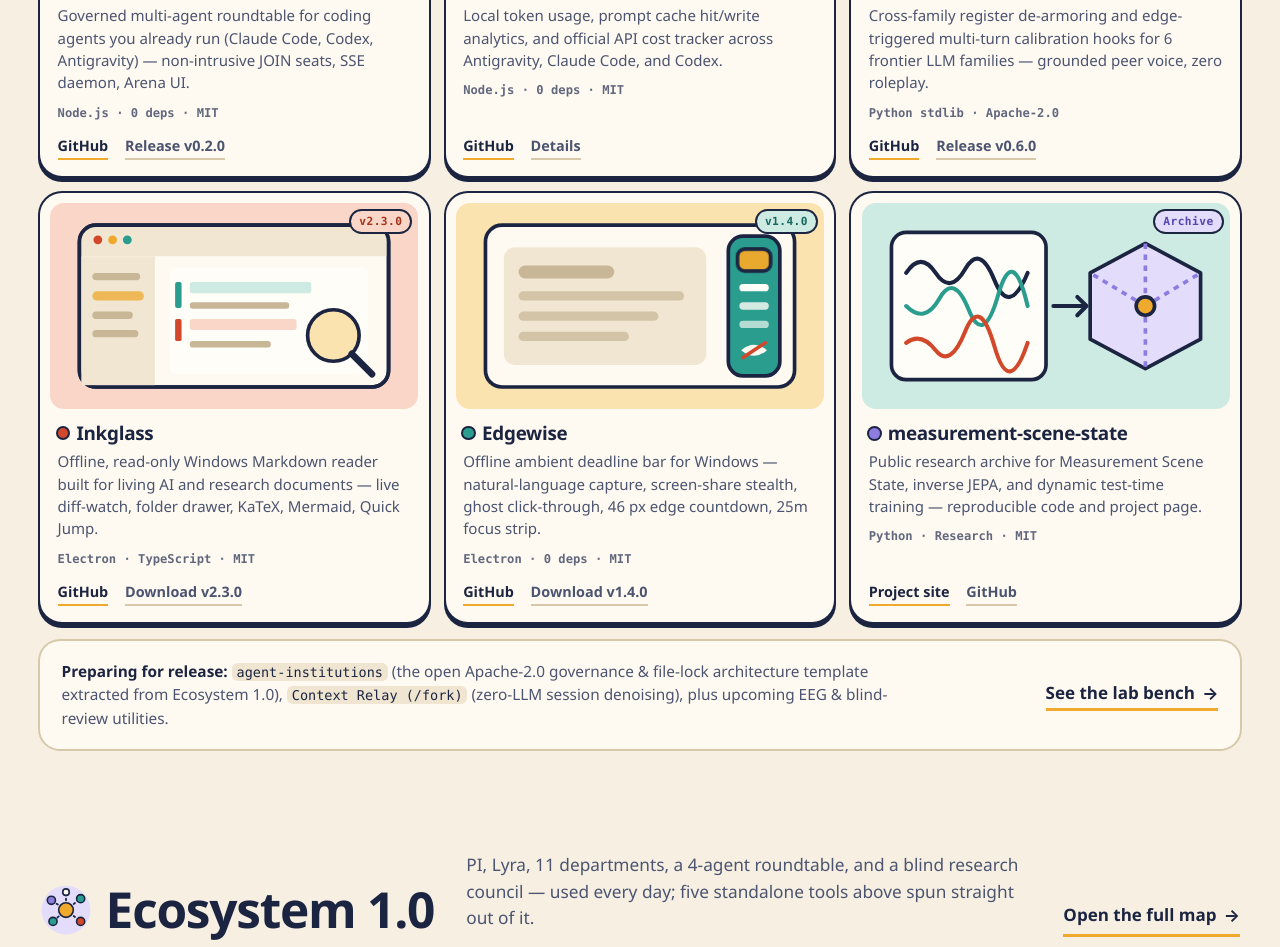
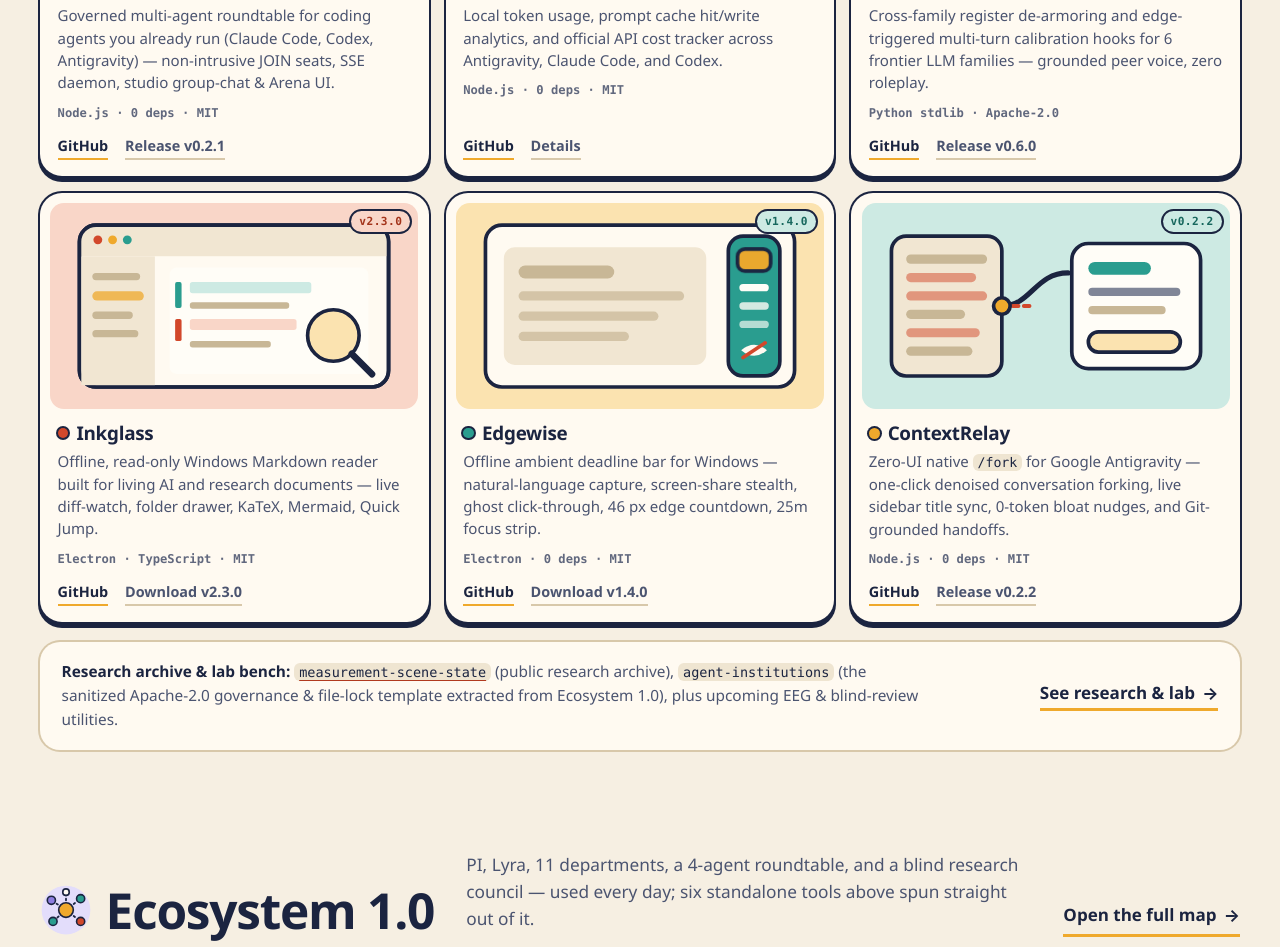
Before and after one commit to KennyMcSimpson/kennymcsimpson.github.io, a plain HTML site: page index.html in a window 1280 px wide. Shown: the part 1339-2286 px from the top of the page. Drawn offline with Linux system fonts and the light colour scheme.

Commit message:
Promote ContextRelay to shipped open source and update AgentRoundtable to v0.2.1
Add ContextRelay (v0.2.2) with custom workbench illustration to the flagship 6-card open-source grid on / and /projects/, sync AgentRoundtable version to v0.2.1, and update shipped-tool counts across /ecosystem/, /now/, /uses/, and notes.

Co-Authored-By: Gemini 4 Neon (XHigh) <noreply@google.com>

```diff
--- a/index.html
+++ b/index.html
@@ -292,15 +292,15 @@
             <path d="M100 22v14M100 84v10M42 58h12M146 58h12" class="nf s-out" stroke-width="2" stroke-dasharray="2 4" stroke-linecap="round"/>
             <circle cx="100" cy="18" r="10" class="f-amber o2"/><circle cx="164" cy="58" r="10" class="f-teal o2"/><circle cx="100" cy="96" r="10" class="f-verm o2"/><circle cx="36" cy="58" r="10" class="f-lav o2"/>
             <circle cx="100" cy="18" r="3" class="f-card"/><circle cx="164" cy="58" r="3" class="f-card"/><circle cx="100" cy="96" r="3" class="f-card"/><circle cx="36" cy="58" r="3" class="f-card"/>
-          </svg><span class="chip">v0.2.0</span></div>
+          </svg><span class="chip">v0.2.1</span></div>
           <div class="body">
             <h3>AgentRoundtable</h3>
-            <p data-l="en">Governed multi-agent roundtable for coding agents you already run (Claude Code, Codex, Antigravity) — non-intrusive JOIN seats, SSE daemon, Arena UI.</p>
+            <p data-l="en">Governed multi-agent roundtable for coding agents you already run (Claude Code, Codex, Antigravity) — non-intrusive JOIN seats, SSE daemon, studio group-chat &amp; Arena UI.</p>
             <p data-l="zh" lang="zh-CN">给现成编码代理用的受治理圆桌协作房间（Claude Code、Codex、Antigravity 等）——非侵入席位协议、SSE 守护、群聊与竞技场界面。</p>
             <p class="tags">Node.js · 0 deps · MIT</p>
             <div class="actions">
               <a href="https://github.com/KennyMcSimpson/AgentRoundtable" rel="noopener">GitHub</a>
-              <a class="sub" href="https://github.com/KennyMcSimpson/AgentRoundtable/releases/tag/v0.2.0" rel="noopener"><span data-l="en">Release v0.2.0</span><span data-l="zh" lang="zh-CN">v0.2.0 版本</span></a>
+              <a class="sub" href="https://github.com/KennyMcSimpson/AgentRoundtable/releases/tag/v0.2.1" rel="noopener"><span data-l="en">Release v0.2.1</span><span data-l="zh" lang="zh-CN">v0.2.1 版本</span></a>
             </div>
           </div>
         </li>
@@ -403,41 +403,43 @@
           </div>
         </li>
 
-        <li class="proj" style="--c:var(--lav);--c-soft:var(--teal-soft)">
+        <li class="proj" style="--c:var(--amber);--c-soft:var(--teal-soft)">
           <div class="mini"><svg viewBox="0 0 200 112" class="art" aria-hidden="true" focusable="false">
-            <rect x="16" y="16" width="84" height="80" rx="8" class="f-paper o2"/>
-            <path d="M24 38q8-12 16 0t16-2t16 6t18-4" class="nf s-out" stroke-width="2.2" stroke-linecap="round"/>
-            <path d="M24 56q10 10 18-4t16 6t16-8t16 6" class="nf s-teal" stroke-width="2.2" stroke-linecap="round"/>
-            <path d="M24 76q8-6 16 4t16-10t16 8t18-2" class="nf s-verm" stroke-width="2.2" stroke-linecap="round"/>
-            <path d="M104 56h18m-5-5l5 5l-5 5" class="nf s-out" stroke-width="2.2" stroke-linecap="round" stroke-linejoin="round"/>
-            <polygon points="154,22 184,38 184,74 154,90 124,74 124,38" class="f-lav-soft o2"/>
-            <path d="M154 22v34m0 0l30-18m-30 18l-30-18m30 18v34" class="nf s-lav" stroke-width="2" stroke-dasharray="3 3"/>
-            <circle cx="154" cy="56" r="5" class="f-amber o2"/>
-          </svg><span class="chip lav"><span data-l="en">Archive</span><span data-l="zh" lang="zh-CN">研究归档</span></span></div>
+            <rect x="16" y="18" width="60" height="76" rx="8" class="f-ui1 o2"/>
+            <rect x="24" y="28" width="44" height="5" rx="2.5" class="f-uil"/><rect x="24" y="38" width="38" height="5" rx="2.5" class="f-verm" opacity=".5"/><rect x="24" y="48" width="44" height="5" rx="2.5" class="f-verm" opacity=".5"/><rect x="24" y="58" width="32" height="5" rx="2.5" class="f-uil"/><rect x="24" y="68" width="40" height="5" rx="2.5" class="f-verm" opacity=".5"/><rect x="24" y="78" width="36" height="5" rx="2.5" class="f-uil"/>
+            <path d="M76 56c16 0 18-18 36-18" class="nf s-out" stroke-width="2.8" stroke-linecap="round"/>
+            <path d="M76 56h18" class="nf s-verm" stroke-width="2.2" stroke-dasharray="3 3" stroke-linecap="round"/>
+            <circle cx="76" cy="56" r="4.5" class="f-amber o2"/>
+            <rect x="114" y="22" width="70" height="68" rx="9" class="f-paper o2"/>
+            <rect x="123" y="32" width="34" height="7" rx="3.5" class="f-teal"/>
+            <rect x="123" y="46" width="50" height="4.5" rx="2.2" class="f-ink2" opacity=".7"/>
+            <rect x="123" y="56" width="42" height="4.5" rx="2.2" class="f-uil"/>
+            <rect x="123" y="70" width="50" height="11" rx="5.5" class="f-amber-soft o2"/>
+          </svg><span class="chip teal">v0.2.2</span></div>
           <div class="body">
-            <h3>measurement-scene-state</h3>
-            <p data-l="en">Public research archive for Measurement Scene State, inverse JEPA, and dynamic test-time training — reproducible code and project page.</p>
-            <p data-l="zh" lang="zh-CN">面向 Measurement Scene State、inverse JEPA 与动态测试时训练的公开研究归档，包含可复现代码与项目页。</p>
-            <p class="tags">Python · Research · MIT</p>
+            <h3>ContextRelay</h3>
+            <p data-l="en">Zero-UI native <code>/fork</code> for Google Antigravity — one-click denoised conversation forking, live sidebar title sync, 0-token bloat nudges, and Git-grounded handoffs.</p>
+            <p data-l="zh" lang="zh-CN">面向 Google Antigravity 的原生零 UI <code>/fork</code> 插件：一键去噪分叉重开、侧边栏标题同步、0-token 膨胀提醒与真实 Git 交接。</p>
+            <p class="tags">Node.js · 0 deps · MIT</p>
             <div class="actions">
-              <a href="https://kennymcsimpson.github.io/measurement-scene-state/" rel="noopener"><span data-l="en">Project site</span><span data-l="zh" lang="zh-CN">研究主页</span></a>
-              <a class="sub" href="https://github.com/KennyMcSimpson/measurement-scene-state" rel="noopener">GitHub</a>
+              <a href="https://github.com/KennyMcSimpson/ContextRelay" rel="noopener">GitHub</a>
+              <a class="sub" href="https://github.com/KennyMcSimpson/ContextRelay/releases/tag/v0.2.2" rel="noopener"><span data-l="en">Release v0.2.2</span><span data-l="zh" lang="zh-CN">v0.2.2 版本</span></a>
             </div>
           </div>
         </li>
       </ul>
 
       <div class="bench">
-        <p data-l="en"><strong>Preparing for release:</strong> <code>agent-institutions</code> (the open Apache-2.0 governance &amp; file-lock architecture template extracted from Ecosystem 1.0), <code>Context Relay (/fork)</code> (zero-LLM session denoising), plus upcoming EEG &amp; blind-review utilities.</p>
-        <p data-l="zh" lang="zh-CN"><strong>即将公开与孵化中：</strong><code>agent-institutions</code>（从 Ecosystem 1.0 抽离的 Apache-2.0 多代理治理与文件锁参考模板）、<code>Context Relay (/fork)</code>（零模型调用的长会话去噪分叉插件），以及筹备中的脑电划分审计与盲审工具。</p>
-        <a class="go" href="/projects/#lab"><span data-l="en">See the lab bench</span><span data-l="zh" lang="zh-CN">看实验室清单</span></a>
+        <p data-l="en"><strong>Research archive &amp; lab bench:</strong> <a href="https://kennymcsimpson.github.io/measurement-scene-state/" rel="noopener"><code>measurement-scene-state</code></a> (public research archive), <code>agent-institutions</code> (the sanitized Apache-2.0 governance &amp; file-lock template extracted from Ecosystem 1.0), plus upcoming EEG &amp; blind-review utilities.</p>
+        <p data-l="zh" lang="zh-CN"><strong>研究归档与实验台：</strong><a href="https://kennymcsimpson.github.io/measurement-scene-state/" rel="noopener"><code>measurement-scene-state</code></a>（公开研究归档）、<code>agent-institutions</code>（从 Ecosystem 1.0 脱敏抽离的 Apache-2.0 治理与文件锁模板），以及筹备中的脑电划分审计与盲审工具。</p>
+        <a class="go" href="/projects/#lab"><span data-l="en">See research &amp; lab</span><span data-l="zh" lang="zh-CN">看研究与实验室</span></a>
       </div>
     </section>
 
     <section class="sec wrap" id="ecosystem" aria-labelledby="eco-h">
       <div class="sec-head">
         <div class="t"><svg viewBox="0 0 64 64" class="art sticker" aria-hidden="true" focusable="false"><circle cx="32" cy="32" r="30" class="f-lav-soft"/><path d="M32 32L14 20M32 32L50 18M32 32L50 46M32 32L16 46M32 32L32 10" class="nf s-out" stroke-width="2.2" stroke-dasharray="2 4" stroke-linecap="round"/><circle cx="32" cy="32" r="9" class="f-amber o2"/><circle cx="14" cy="20" r="5" class="f-lav o2"/><circle cx="50" cy="18" r="5" class="f-teal o2"/><circle cx="50" cy="46" r="5" class="f-verm o2"/><circle cx="16" cy="46" r="5" class="f-teal o2"/><circle cx="32" cy="10" r="4" class="f-card o2"/></svg><h2 id="eco-h"><span data-l="en">Ecosystem 1.0</span><span data-l="zh" lang="zh-CN">Ecosystem 1.0</span></h2></div>
-        <p data-l="en">PI, Lyra, 11 departments, a 4-agent roundtable, and a blind research council — used every day; five standalone tools above spun straight out of it.</p><p data-l="zh" lang="zh-CN">PI、Lyra、11 个分工机构、四代理圆桌与双盲评议会——每天在用的私有工作台，上面的五款开源软件都从这里长出来。</p>
+        <p data-l="en">PI, Lyra, 11 departments, a 4-agent roundtable, and a blind research council — used every day; six standalone tools above spun straight out of it.</p><p data-l="zh" lang="zh-CN">PI、Lyra、11 个分工机构、四代理圆桌与双盲评议会——每天在用的私有工作台，上面的六款开源软件都从这里长出来。</p>
         <a class="go" href="/ecosystem/"><span data-l="en">Open the full map</span><span data-l="zh" lang="zh-CN">打开全景图</span></a>
       </div>
       <ul class="tiles">
@@ -541,7 +543,7 @@
         <a class="go" href="/now/"><span data-l="en">The now page</span><span data-l="zh" lang="zh-CN">完整的此刻页</span></a>
       </div>
       <ul class="cards">
-        <li><div class="card"><svg viewBox="0 0 64 64" class="art ic" aria-hidden="true" focusable="false"><circle cx="32" cy="32" r="30" class="f-amber-soft"/><rect x="12" y="20" width="40" height="28" rx="6" class="f-card o2"/><path d="M22 20v-4a4 4 0 0 1 4-4h12a4 4 0 0 1 4 4v4" class="nf s-out" stroke-width="2.4"/><rect x="27" y="29" width="10" height="8" rx="2.5" class="f-amber o2"/></svg><div class="txt"><h3><span data-l="en">Spinning tools out into open source</span><span data-l="zh" lang="zh-CN">把顺手工具拆成开源软件</span></h3><p data-l="en">Five tools shipped this week; next up are the governance template and Context Relay.</p><p data-l="zh" lang="zh-CN">一周内连发五款独立工具；接下来整理治理模板与 Context Relay。</p></div></div></li>
+        <li><div class="card"><svg viewBox="0 0 64 64" class="art ic" aria-hidden="true" focusable="false"><circle cx="32" cy="32" r="30" class="f-amber-soft"/><rect x="12" y="20" width="40" height="28" rx="6" class="f-card o2"/><path d="M22 20v-4a4 4 0 0 1 4-4h12a4 4 0 0 1 4 4v4" class="nf s-out" stroke-width="2.4"/><rect x="27" y="29" width="10" height="8" rx="2.5" class="f-amber o2"/></svg><div class="txt"><h3><span data-l="en">Spinning tools out into open source</span><span data-l="zh" lang="zh-CN">把顺手工具拆成开源软件</span></h3><p data-l="en">Six tools shipped this week (including ContextRelay); next up is the agent-institutions governance template.</p><p data-l="zh" lang="zh-CN">一周内连发六款独立工具（含 ContextRelay）；接下来整理 agent-institutions 治理模板。</p></div></div></li>
         <li><div class="card"><svg viewBox="0 0 64 64" class="art ic" aria-hidden="true" focusable="false"><circle cx="32" cy="32" r="30" class="f-teal-soft"/><path d="M32 32L14 20M32 32L50 18M32 32L50 46M32 32L16 46M32 32L32 10" class="nf s-out" stroke-width="2.2" stroke-dasharray="2 4" stroke-linecap="round"/><circle cx="32" cy="32" r="9" class="f-amber o2"/><circle cx="14" cy="20" r="5" class="f-lav o2"/><circle cx="50" cy="18" r="5" class="f-teal o2"/><circle cx="50" cy="46" r="5" class="f-verm o2"/><circle cx="16" cy="46" r="5" class="f-teal o2"/><circle cx="32" cy="10" r="4" class="f-card o2"/></svg><div class="txt"><h3><span data-l="en">Converging PI &amp; Ecosystem 1.0</span><span data-l="zh" lang="zh-CN">PI 与 Ecosystem 1.0 收尾</span></h3><p data-l="en">All 11 departments, the roundtable, and the blind council are running daily; finishing the final PI 1.0 swap.</p><p data-l="zh" lang="zh-CN">11 个机构、圆桌与双盲评议会已进入日常运行，正在收官 PI 1.0 换装。</p></div></div></li>
         <li><div class="card"><svg viewBox="0 0 64 64" class="art ic" aria-hidden="true" focusable="false"><circle cx="32" cy="32" r="30" class="f-lav-soft"/><rect x="12" y="16" width="40" height="32" rx="6" class="f-paper o2"/><path d="M16 26q4-6 8 0t8-1t8 4t8-3" class="nf s-out" stroke-width="2" stroke-linecap="round"/><path d="M16 34q5 5 10-2t10 3t12-2" class="nf s-teal" stroke-width="2" stroke-linecap="round"/><path d="M16 42q4-4 8 2t8-5t8 4t8-1" class="nf s-verm" stroke-width="2" stroke-linecap="round"/></svg><div class="txt"><h3><span data-l="en">EEG &amp; representation research</span><span data-l="zh" lang="zh-CN">脑电与表征研究</span></h3><p data-l="en">Cross-subject neural representation, continual learning, and reproducible evaluation.</p><p data-l="zh" lang="zh-CN">跨被试神经信号表征、持续学习与可复现评估。</p></div></div></li>
       </ul>
```
Also changed, not shown: ecosystem/index.html (+4 -4 lines), notes/ecosystem/index.html (+1 -1 lines), notes/workbench-to-oss/index.html (+4 -3 lines), now/index.html (+1 -1 lines), projects/index.html (+36 -16 lines), uses/index.html (+1 -1 lines).
